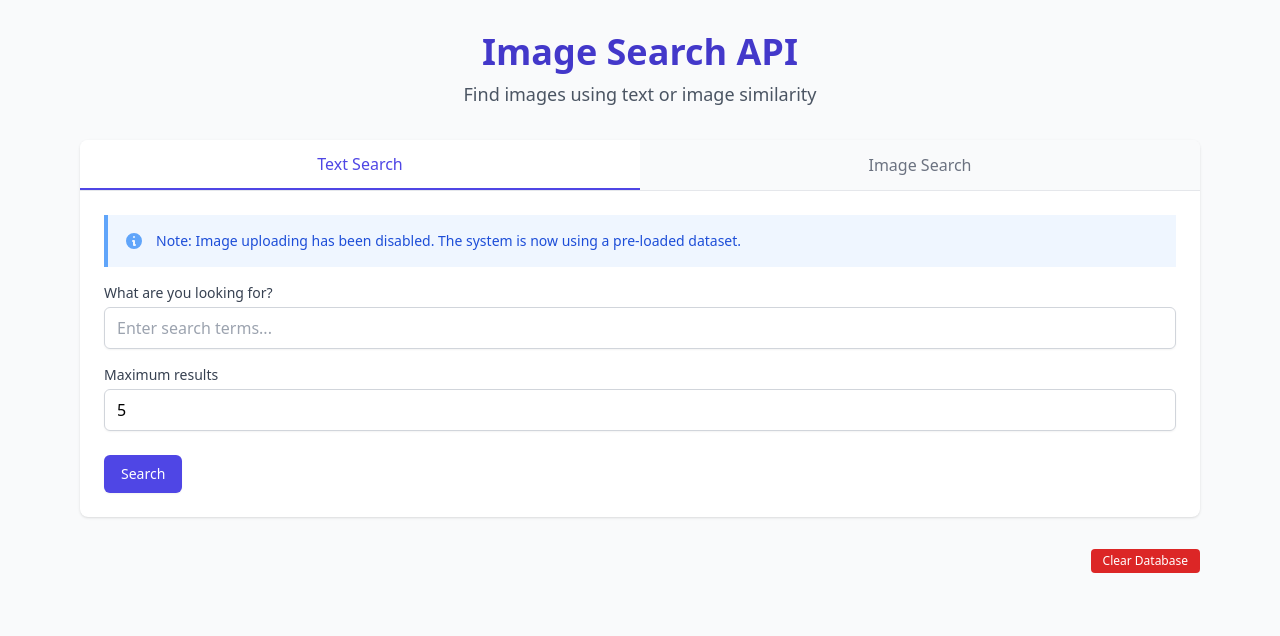
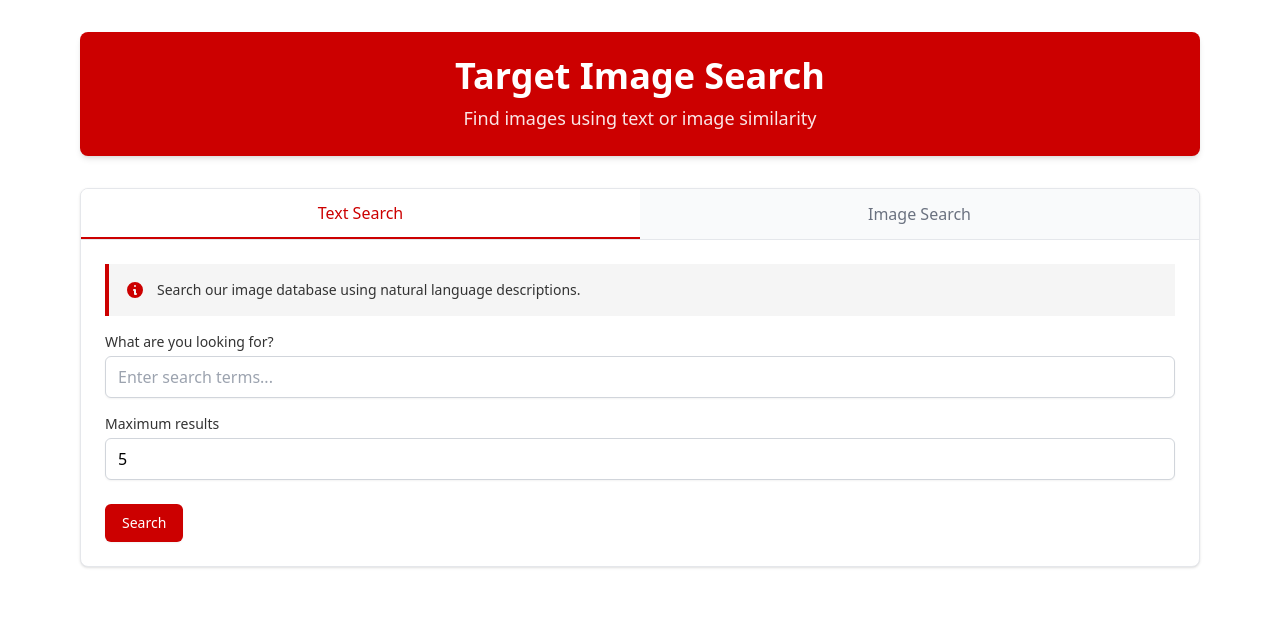
Before and after one commit to dojowahi/img_search, a Python web app: template app/templates/index.html in a window 1280 px wide. Shown: the top 636 px of the page. Run offline with Jinja, Linux system fonts and the light colour scheme; the template is opened without the code that fills it, so the values that code supplies are empty; some libraries are stand-ins or nearby versions.

Commit message:
Updated color and added new schema for tag generation

```diff
--- a/app/templates/index.html
+++ b/app/templates/index.html
@@ -3,14 +3,31 @@
 <head>
     <meta charset="UTF-8">
     <meta name="viewport" content="width=device-width, initial-scale=1.0">
-    <title>Image Search API</title>
+    <title>Target Image Search</title>
 
     <!-- Tailwind CSS -->
     <script src="https://cdn.tailwindcss.com"></script>
+    <script>
+      tailwind.config = {
+        theme: {
+          extend: {
+            colors: {
+              target: {
+                red: '#CC0000',
+                dark: '#990000',
+                light: '#FF3333',
+                gray: '#F5F5F5',
+                text: '#333333'
+              }
+            }
+          }
+        }
+      }
+    </script>
 
     <!-- HTMX -->
     <script src="https://unpkg.com/htmx.org@1.9.2"></script>
-    <script src="/static/js/app.js" defer></script>
+
     <!-- Custom styles -->
     <style>
         .htmx-indicator {
@@ -28,30 +45,37 @@
         }
         .image-card:hover {
             transform: translateY(-5px);
-            box-shadow: 0 10px 15px -3px rgba(0, 0, 0, 0.1), 0 4px 6px -2px rgba(0, 0, 0, 0.05);
+            box-shadow: 0 10px 15px -3px rgba(204, 0, 0, 0.1), 0 4px 6px -2px rgba(204, 0, 0, 0.05);
+        }
+        body {
+            background-color: #ffffff;
+        }
+        .target-header {
+            background-color: #CC0000;
+            color: white;
         }
     </style>
 </head>
-<body class="bg-gray-50">
+<body class="bg-white">
     <div class="container mx-auto px-4 py-8 max-w-6xl">
-        <!-- Header -->
-        <header class="mb-8 text-center">
-            <h1 class="text-4xl font-bold text-indigo-700 mb-2">Image Search API</h1>
-            <p class="text-lg text-gray-600">Find images using text or image similarity</p>
+        <!-- Target-themed Header -->
+        <header class="mb-8 text-center bg-target-red rounded-lg p-6 shadow-md">
+            <h1 class="text-4xl font-bold text-white mb-2">Target Image Search</h1>
+            <p class="text-lg text-white opacity-90">Find images using text or image similarity</p>
         </header>
 
         <!-- Main tabs -->
-        <div class="mb-8 bg-white rounded-lg shadow overflow-hidden">
+        <div class="mb-8 bg-white rounded-lg shadow overflow-hidden border border-gray-200">
             <div class="flex border-b">
-                <!-- Only keep search tabs -->
+                <!-- Search tabs -->
                 <button
-                    class="px-6 py-3 w-1/2 text-center font-medium text-indigo-600 border-b-2 border-indigo-600 bg-white"
+                    class="px-6 py-3 w-1/2 text-center font-medium text-target-red border-b-2 border-target-red bg-white"
                     id="tab-text-search"
                     onclick="switchTab('text-search')">
                     Text Search
                 </button>
                 <button
-                    class="px-6 py-3 w-1/2 text-center font-medium text-gray-500 hover:text-gray-700 bg-gray-50"
+                    class="px-6 py-3 w-1/2 text-center font-medium text-gray-500 hover:text-target-red bg-gray-50"
                     id="tab-image-search"
                     onclick="switchTab('image-search')">
                     Image Search
@@ -60,16 +84,16 @@
 
             <!-- Text Search Section - Set to visible by default -->
             <div id="text-search-section" class="p-6">
-                <div class="bg-blue-50 border-l-4 border-blue-400 p-4 mb-4">
+                <div class="bg-target-gray border-l-4 border-target-red p-4 mb-4">
                     <div class="flex">
                         <div class="flex-shrink-0">
-                            <svg class="h-5 w-5 text-blue-400" xmlns="http://www.w3.org/2000/svg" viewBox="0 0 20 20" fill="currentColor">
+                            <svg class="h-5 w-5 text-target-red" xmlns="http://www.w3.org/2000/svg" viewBox="0 0 20 20" fill="currentColor">
                                 <path fill-rule="evenodd" d="M18 10a8 8 0 11-16 0 8 8 0 0116 0zm-7-4a1 1 0 11-2 0 1 1 0 012 0zM9 9a1 1 0 000 2v3a1 1 0 001 1h1a1 1 0 100-2v-3a1 1 0 00-1-1H9z" clip-rule="evenodd" />
                             </svg>
                         </div>
                         <div class="ml-3">
-                            <p class="text-sm text-blue-700">
-                                Note: Image uploading has been disabled. The system is now using a pre-loaded dataset.
+                            <p class="text-sm text-target-text">
+                                Search our image database using natural language descriptions.
                             </p>
                         </div>
                     </div>
@@ -80,17 +104,17 @@
                       hx-indicator="#text-search-indicator"
                       class="space-y-4">
                     <div>
-                        <label for="query" class="block text-sm font-medium text-gray-700 mb-1">
+                        <label for="query" class="block text-sm font-medium text-target-text mb-1">
                             What are you looking for?
                         </label>
                         <input type="text"
                                name="query"
                                required
                                placeholder="Enter search terms..."
-                               class="block w-full px-3 py-2 border border-gray-300 rounded-md shadow-sm focus:outline-none focus:ring-indigo-500 focus:border-indigo-500">
+                               class="block w-full px-3 py-2 border border-gray-300 rounded-md shadow-sm focus:outline-none focus:ring-target-red focus:border-target-red">
                     </div>
                     <div>
-                        <label for="limit" class="block text-sm font-medium text-gray-700 mb-1">
+                        <label for="limit" class="block text-sm font-medium text-target-text mb-1">
                             Maximum results
                         </label>
                         <input type="number"
@@ -98,15 +122,15 @@
                                value="5"
                                min="1"
                                max="20"
-                               class="block w-full px-3 py-2 border border-gray-300 rounded-md shadow-sm focus:outline-none focus:ring-indigo-500 focus:border-indigo-500">
+                               class="block w-full px-3 py-2 border border-gray-300 rounded-md shadow-sm focus:outline-none focus:ring-target-red focus:border-target-red">
                     </div>
                     <div class="flex items-center justify-between pt-2">
                         <button type="submit"
-                                class="inline-flex items-center px-4 py-2 border border-transparent rounded-md shadow-sm text-sm font-medium text-white bg-indigo-600 hover:bg-indigo-700 focus:outline-none focus:ring-2 focus:ring-offset-2 focus:ring-indigo-500">
+                                class="inline-flex items-center px-4 py-2 border border-transparent rounded-md shadow-sm text-sm font-medium text-white bg-target-red hover:bg-target-dark focus:outline-none focus:ring-2 focus:ring-offset-2 focus:ring-target-red">
                             Search
                         </button>
                         <div id="text-search-indicator" class="htmx-indicator flex items-center">
-                            <svg class="animate-spin -ml-1 mr-3 h-5 w-5 text-indigo-500" xmlns="http://www.w3.org/2000/svg" fill="none" viewBox="0 0 24 24">
+                            <svg class="animate-spin -ml-1 mr-3 h-5 w-5 text-target-red" xmlns="http://www.w3.org/2000/svg" fill="none" viewBox="0 0 24 24">
                                 <circle class="opacity-25" cx="12" cy="12" r="10" stroke="currentColor" stroke-width="4"></circle>
                                 <path class="opacity-75" fill="currentColor" d="M4 12a8 8 0 018-8V0C5.373 0 0 5.373 0 12h4zm2 5.291A7.962 7.962 0 014 12H0c0 3.042 1.135 5.824 3 7.938l3-2.647z"></path>
                             </svg>
@@ -118,38 +142,23 @@
 
             <!-- Image Search Section -->
             <div id="image-search-section" class="p-6 hidden">
-                <div class="bg-blue-50 border-l-4 border-blue-400 p-4 mb-4">
-                    <div class="flex">
-                        <div class="flex-shrink-0">
-                            <svg class="h-5 w-5 text-blue-400" xmlns="http://www.w3.org/2000/svg" viewBox="0 0 20 20" fill="currentColor">
-                                <path fill-rule="evenodd" d="M18 10a8 8 0 11-16 0 8 8 0 0116 0zm-7-4a1 1 0 11-2 0 1 1 0 012 0zM9 9a1 1 0 000 2v3a1 1 0 001 1h1a1 1 0 100-2v-3a1 1 0 00-1-1H9z" clip-rule="evenodd" />
-                            </svg>
-                        </div>
-                        <div class="ml-3">
-                            <p class="text-sm text-blue-700">
-                                Note: Upload a sample image to find visually similar images in our pre-loaded dataset.
-                            </p>
-                        </div>
-                    </div>
-                </div>
-
                 <form hx-encoding="multipart/form-data"
                       hx-post="/api/v1/search_by_image/"
                       hx-target="#results-area"
                       hx-indicator="#image-search-indicator"
                       class="space-y-4">
                     <div>
-                        <label for="file" class="block text-sm font-medium text-gray-700 mb-1">
+                        <label for="file" class="block text-sm font-medium text-target-text mb-1">
                             Select image to search with
                         </label>
                         <input type="file"
                                name="file"
                                required
                                accept="image/*"
-                               class="block w-full px-3 py-2 border border-gray-300 rounded-md shadow-sm focus:outline-none focus:ring-indigo-500 focus:border-indigo-500">
+                               class="block w-full px-3 py-2 border border-gray-300 rounded-md shadow-sm focus:outline-none focus:ring-target-red focus:border-target-red">
                     </div>
                     <div>
-                        <label for="limit" class="block text-sm font-medium text-gray-700 mb-1">
+                        <label for="limit" class="block text-sm font-medium text-target-text mb-1">
                             Maximum results
                         </label>
                         <input type="number"
@@ -157,15 +166,15 @@
                                value="5"
                                min="1"
                                max="20"
-                               class="block w-full px-3 py-2 border border-gray-300 rounded-md shadow-sm focus:outline-none focus:ring-indigo-500 focus:border-indigo-500">
+                               class="block w-full px-3 py-2 border border-gray-300 rounded-md shadow-sm focus:outline-none focus:ring-target-red focus:border-target-red">
                     </div>
                     <div class="flex items-center justify-between pt-2">
                         <button type="submit"
-                                class="inline-flex items-center px-4 py-2 border border-transparent rounded-md shadow-sm text-sm font-medium text-white bg-indigo-600 hover:bg-indigo-700 focus:outline-none focus:ring-2 focus:ring-offset-2 focus:ring-indigo-500">
+                                class="inline-flex items-center px-4 py-2 border border-transparent rounded-md shadow-sm text-sm font-medium text-white bg-target-red hover:bg-target-dark focus:outline-none focus:ring-2 focus:ring-offset-2 focus:ring-target-red">
                             Find Similar Images
                         </button>
                         <div id="image-search-indicator" class="htmx-indicator flex items-center">
-                            <svg class="animate-spin -ml-1 mr-3 h-5 w-5 text-indigo-500" xmlns="http://www.w3.org/2000/svg" fill="none" viewBox="0 0 24 24">
+                            <svg class="animate-spin -ml-1 mr-3 h-5 w-5 text-target-red" xmlns="http://www.w3.org/2000/svg" fill="none" viewBox="0 0 24 24">
                                 <circle class="opacity-25" cx="12" cy="12" r="10" stroke="currentColor" stroke-width="4"></circle>
                                 <path class="opacity-75" fill="currentColor" d="M4 12a8 8 0 018-8V0C5.373 0 0 5.373 0 12h4zm2 5.291A7.962 7.962 0 014 12H0c0 3.042 1.135 5.824 3 7.938l3-2.647z"></path>
                             </svg>
@@ -176,22 +185,11 @@
             </div>
         </div>
 
-        <!-- Admin Actions -->
-        <div class="mb-4 flex justify-end">
-            <button
-                class="px-3 py-1 bg-red-600 text-white text-xs font-medium rounded hover:bg-red-700 transition-colors"
-                hx-post="/api/v1/clear_database"
-                hx-target="#results-area"
-                hx-confirm="This will delete ALL images from the database. Are you sure?">
-                Clear Database
-            </button>
-        </div>
-
         <!-- Results Area -->
         <div id="results-area" class="mt-8"></div>
     </div>
 
-    <!-- Tab switching script - default to text search -->
+    <!-- Tab switching script -->
     <script>
         // Default to text search when page loads
         document.addEventListener('DOMContentLoaded', function() {
@@ -204,21 +202,21 @@
             document.getElementById('image-search-section').classList.add('hidden');
 
             // Reset all tab buttons
-            document.getElementById('tab-text-search').classList.remove('text-indigo-600', 'border-b-2', 'border-indigo-600', 'bg-white');
+            document.getElementById('tab-text-search').classList.remove('text-target-red', 'border-b-2', 'border-target-red', 'bg-white');
             document.getElementById('tab-text-search').classList.add('text-gray-500', 'bg-gray-50');
 
-            document.getElementById('tab-image-search').classList.remove('text-indigo-600', 'border-b-2', 'border-indigo-600', 'bg-white');
+            document.getElementById('tab-image-search').classList.remove('text-target-red', 'border-b-2', 'border-target-red', 'bg-white');
             document.getElementById('tab-image-search').classList.add('text-gray-500', 'bg-gray-50');
 
             // Show selected section and highlight tab
             if (tabName === 'text-search') {
                 document.getElementById('text-search-section').classList.remove('hidden');
                 document.getElementById('tab-text-search').classList.remove('text-gray-500', 'bg-gray-50');
-                document.getElementById('tab-text-search').classList.add('text-indigo-600', 'border-b-2', 'border-indigo-600', 'bg-white');
+                document.getElementById('tab-text-search').classList.add('text-target-red', 'border-b-2', 'border-target-red', 'bg-white');
             } else if (tabName === 'image-search') {
                 document.getElementById('image-search-section').classList.remove('hidden');
                 document.getElementById('tab-image-search').classList.remove('text-gray-500', 'bg-gray-50');
-                document.getElementById('tab-image-search').classList.add('text-indigo-600', 'border-b-2', 'border-indigo-600', 'bg-white');
+                document.getElementById('tab-image-search').classList.add('text-target-red', 'border-b-2', 'border-target-red', 'bg-white');
             }
 
             // Clear results area
--- a/app/templates/partials/image_tags.html
+++ b/app/templates/partials/image_tags.html
@@ -1,12 +1,12 @@
 {% if tags %}
 <div class="mt-3 p-3 bg-gray-50 border border-gray-200 rounded-md">
     <!-- Display raw LLM response as a formatted string -->
-    <div class="font-mono text-sm whitespace-pre-wrap text-gray-800 overflow-auto" style="max-height: 300px;">{{ tags }}</div>
+    <div class="font-mono text-sm whitespace-pre-wrap text-gray-800 overflow-auto" style="max-height: 300px; border-left: 3px solid #CC0000; padding-left: 8px;">{{ tags }}</div>
 </div>
 {% endif %}
 
 {% if error %}
-<div class="mt-2 p-3 bg-red-50 border border-red-200 rounded-md">
+<div class="mt-2 p-3 bg-red-50 border-l-4 border-target-red rounded-md">
     <p class="text-sm text-red-700">{{ error }}</p>
 </div>
 {% endif %}
```
Also changed, not shown: app/api/routes/image_routes.py (+7 -2 lines), app/services/llm_service.py (+4 -3 lines), app/templates/partials/search_results.html (+14 -19 lines).
